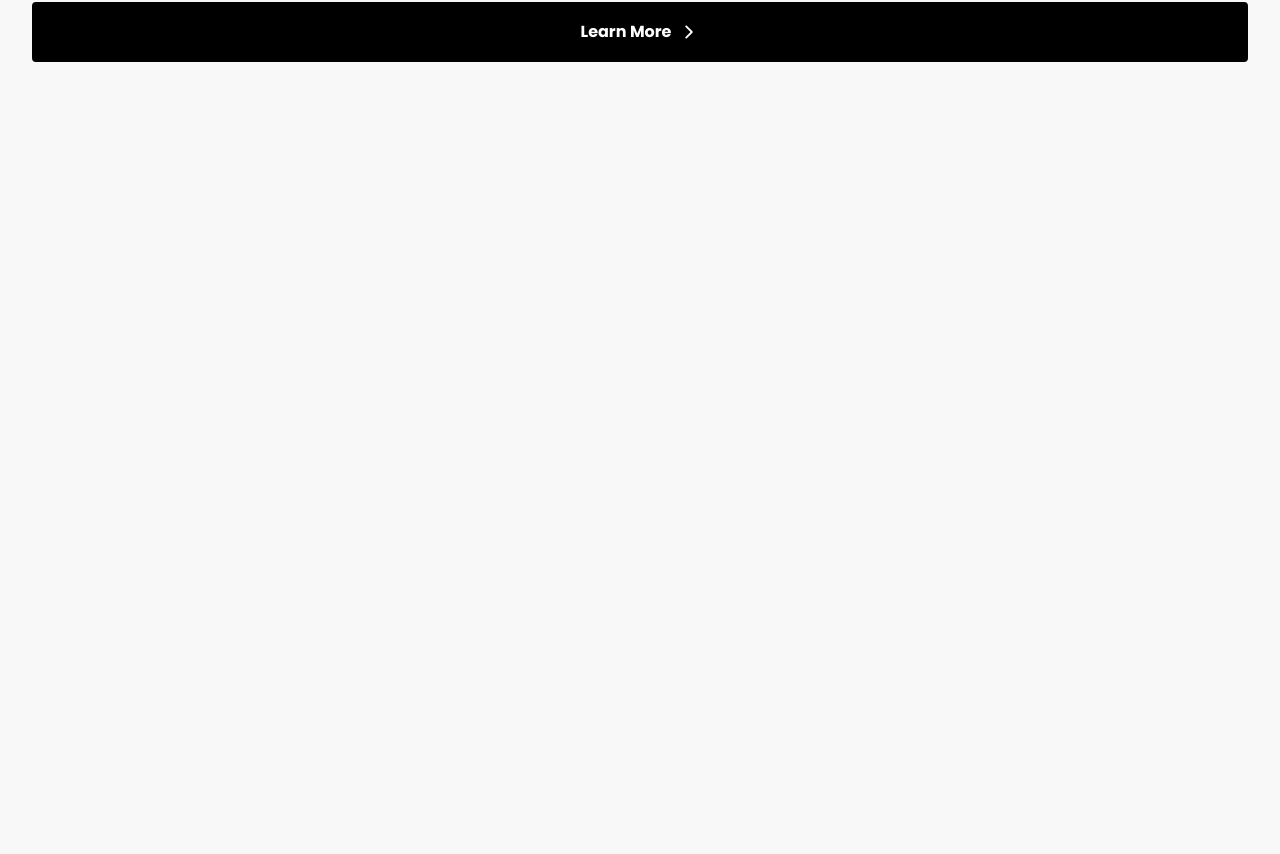
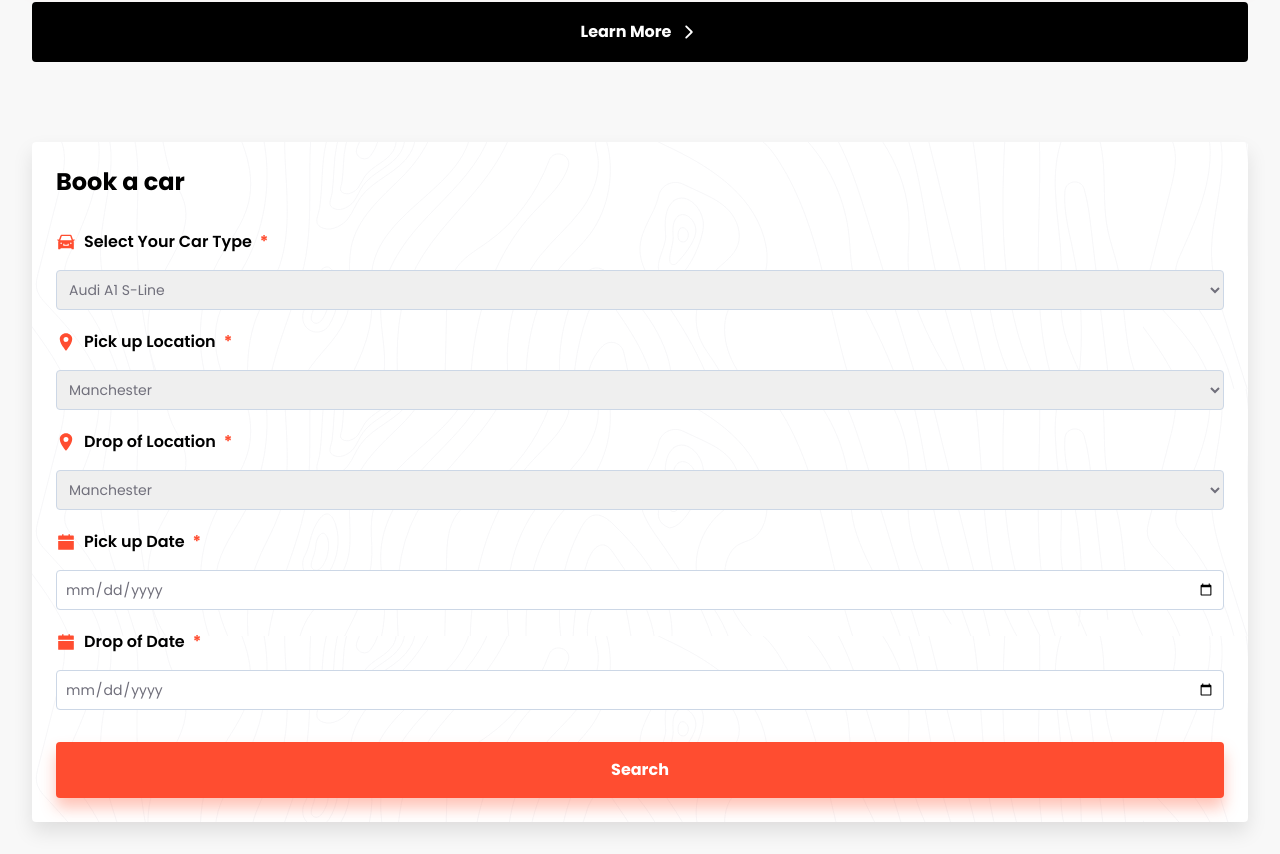
Before and after one commit to darrellrahan/car-rental, a Next.js app: page / in a window 1280 px wide. Shown: the part 416-1270 px from the top of the page. Before the commit the page ends 800 px from the top, so only its background shows below. Built offline with nearby package versions, Linux system fonts and the light colour scheme.

Commit message:
working on booking (modal left)

```diff
--- /dev/null
+++ b/app/components/Booking.tsx
@@ -0,0 +1,59 @@
+import React from "react";
+import { bookingInputs } from "../data/input";
+import { AiFillCalendar } from "react-icons/ai";
+
+function Booking() {
+  return (
+    <div className="m-8 p-6 bg-white bg-book-bg rounded shadow-booking-box space-y-8">
+      <div>
+        <h1 className="text-2xl font-bold">Book a car</h1>
+      </div>
+      <div className="space-y-5">
+        {bookingInputs.select.map((data) => (
+          <div key={data.id} className="flex flex-col gap-4">
+            <label htmlFor={data.htmlId} className="flex items-center gap-2">
+              <span className="text-custom-orange text-xl">
+                <data.label.icon />
+              </span>
+              <span className="font-semibold">{data.label.text}</span>
+              <span className="text-custom-orange font-bold">*</span>
+            </label>
+            <select
+              id={data.htmlId}
+              className="p-2 border border-light-grey text-custom-grey rounded text-sm"
+            >
+              {data.options.map((data) => (
+                <option key={data.id} value={data.option} className="m-8">
+                  {data.option}
+                </option>
+              ))}
+            </select>
+          </div>
+        ))}
+        {bookingInputs.input.map((data) => (
+          <div key={data.id} className="flex flex-col gap-4">
+            <label htmlFor={data.htmlId} className="flex items-center gap-2">
+              <span className="text-custom-orange text-xl">
+                <AiFillCalendar />
+              </span>
+              <span className="font-semibold">{data.label}</span>
+              <span className="text-custom-orange font-bold">*</span>
+            </label>
+            <input
+              type="date"
+              id={data.htmlId}
+              className="p-2 border border-light-grey text-custom-grey rounded text-sm"
+            />
+          </div>
+        ))}
+      </div>
+      <div>
+        <button className="bg-custom-orange w-full shadow-orange-bottom hover:shadow-orange-bottom-hov transition-all duration-300 ease-linear text-white p-4 font-bold rounded">
+          Search
+        </button>
+      </div>
+    </div>
+  );
+}
+
+export default Booking;
--- a/app/components/MobileNavbar.tsx
+++ b/app/components/MobileNavbar.tsx
@@ -1,7 +1,7 @@
 import Link from "next/link";
 import React from "react";
 import { AiOutlineClose } from "react-icons/ai";
-import { navLink } from "../data/navlink";
+import { navLink } from "../data/link";
 import { useTogglersContext } from "../context/togglers";
 
 function MobileNavbar() {
--- /dev/null
+++ b/app/data/input.ts
@@ -0,0 +1,53 @@
+import { AiFillCar } from "react-icons/ai";
+import { IoLocationSharp } from "react-icons/io5";
+
+export const bookingInputs = {
+  select: [
+    {
+      id: 1,
+      htmlId: "car-type",
+      label: { icon: AiFillCar, text: "Select Your Car Type" },
+      placeholder: "Select your car type",
+      options: [
+        { id: 1, option: "Audi A1 S-Line" },
+        { id: 2, option: "VW Golf 6" },
+        { id: 3, option: "Toyota Camry" },
+        { id: 4, option: "BMW 320 ModernLine" },
+        { id: 5, option: "Mercedez-Benz GLK" },
+        { id: 6, option: "Mitsubishi Xpander" },
+      ],
+    },
+    {
+      id: 2,
+      htmlId: "pickup-location",
+      label: { icon: IoLocationSharp, text: "Pick up Location" },
+      placeholder: "Select your pick up location",
+      options: [
+        { id: 1, option: "Manchester" },
+        { id: 2, option: "London" },
+        { id: 3, option: "Liverpool" },
+        { id: 4, option: "Newcastle" },
+        { id: 5, option: "Sheffield" },
+        { id: 6, option: "Leicester" },
+      ],
+    },
+    {
+      id: 3,
+      htmlId: "dropof-location",
+      label: { icon: IoLocationSharp, text: "Drop of Location" },
+      placeholder: "Select your drop of location",
+      options: [
+        { id: 1, option: "Manchester" },
+        { id: 2, option: "London" },
+        { id: 3, option: "Liverpool" },
+        { id: 4, option: "Newcastle" },
+        { id: 5, option: "Sheffield" },
+        { id: 6, option: "Leicester" },
+      ],
+    },
+  ],
+  input: [
+    { id: 1, htmlId: "pickup-date", label: "Pick up Date" },
+    { id: 2, htmlId: "dropof-date", label: "Drop of Date" },
+  ],
+};
--- a/app/page.tsx
+++ b/app/page.tsx
@@ -5,6 +5,7 @@ import MobileNavbar from "./components/MobileNavbar";
 import React from "react";
 import { TogglersProvider } from "./context/togglers";
 import Hero from "./components/Hero";
+import Booking from "./components/Booking";
 
 function Home() {
   return (
@@ -13,6 +14,7 @@ function Home() {
         <Header />
         <MobileNavbar />
         <Hero />
+        <Booking />
       </main>
     </TogglersProvider>
   );
--- a/tailwind.config.js
+++ b/tailwind.config.js
@@ -14,6 +14,7 @@ module.exports = {
         "custom-white": "#f8f8f8",
         "custom-orange": "#ff4d30",
         "custom-grey": "#706f7b",
+        "light-grey": "#ccd7e6",
       },
       spacing: {
         "150%": "150%",
@@ -24,6 +25,10 @@ module.exports = {
       boxShadow: {
         "orange-bottom": "0 10px 15px 0 rgba(255,83,48,.35);",
         "orange-bottom-hov": "0 10px 15px 0 rgba(255,83,48,.6);",
+        "booking-box": "0 10px 20px 0 rgba(0,0,0,.1)",
+      },
+      backgroundImage: {
+        "book-bg": "url('/images/book-bg.png')",
       },
     },
   },
```
Also changed, not shown: app/data/link.ts (renamed from app/data/navlink.ts), public/images/book-bg.png (added).
